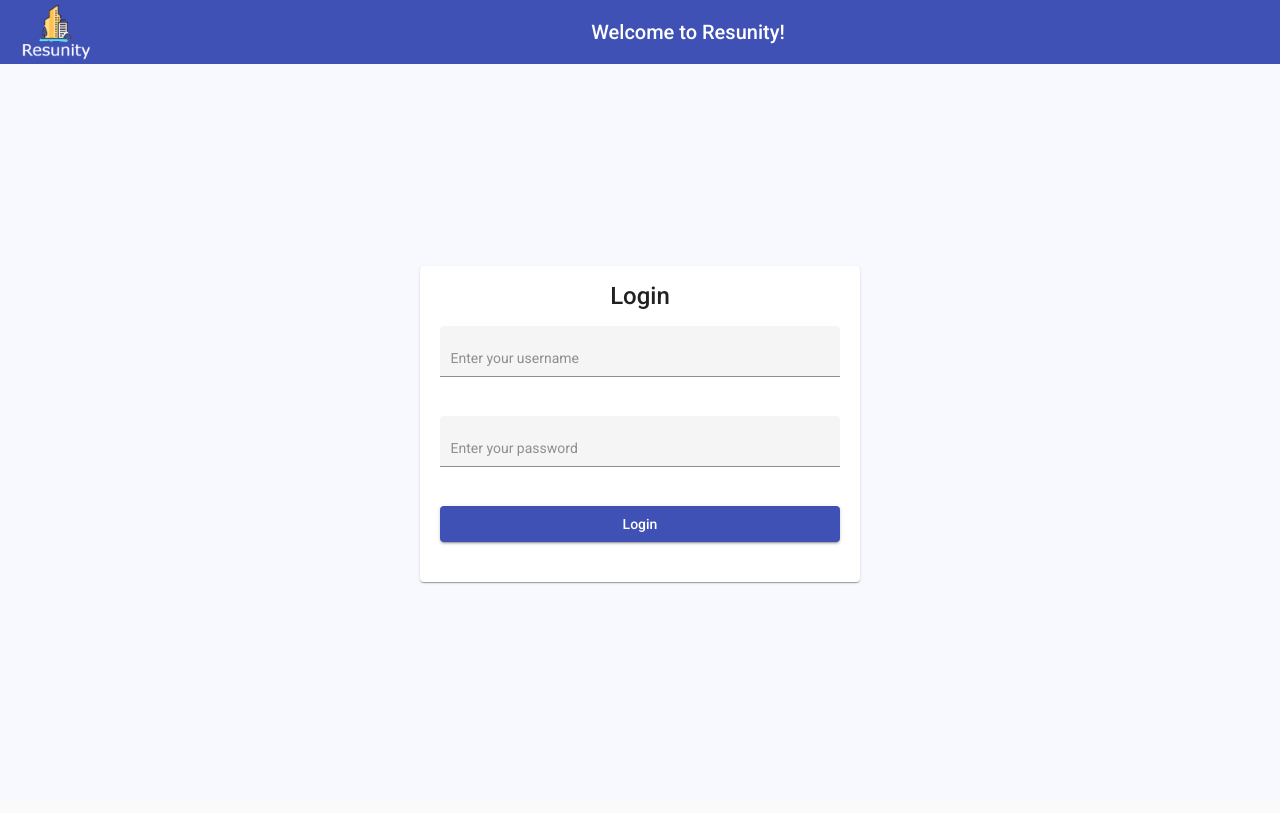
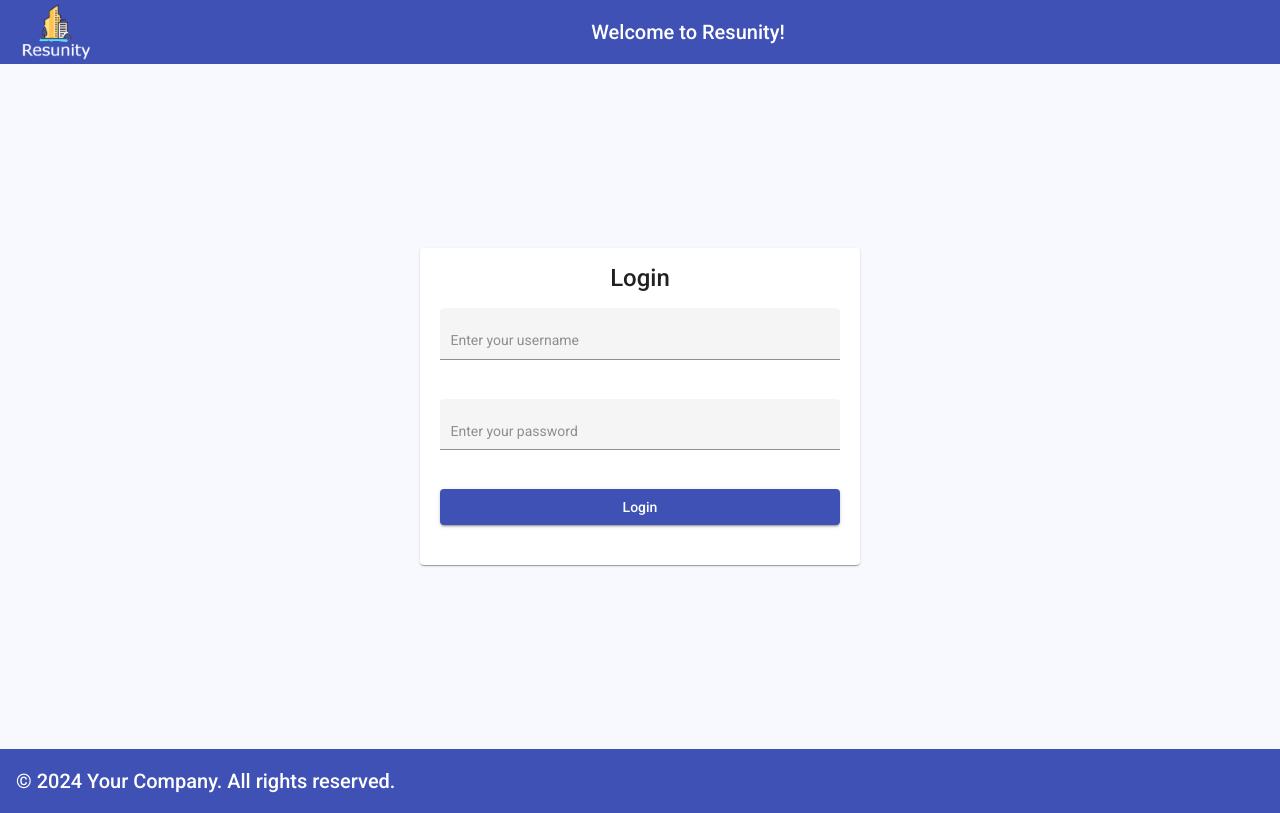
Before and after one commit to VeselinTodorov2000/ResunityHomeownerClient, an Angular app: page /login in a window 1280 px wide. Built offline with nearby package versions, Linux system fonts and the light colour scheme.

Commit message:
addede footer

```diff
--- a/src/app/app.component.html
+++ b/src/app/app.component.html
@@ -10,5 +10,10 @@
 </head>
 <body>
     <router-outlet></router-outlet>
+    <mat-toolbar style="background-color: #3f51b5;">
+        <mat-toolbar-row>
+            <span style="color: white;">© 2024 Your Company. All rights reserved.</span>
+        </mat-toolbar-row>
+    </mat-toolbar>
 </body>
 </html>
--- a/src/app/building-general/building-general.component.css
+++ b/src/app/building-general/building-general.component.css
@@ -4,6 +4,7 @@
     flex-direction: column;
     align-items: center;
     padding: 2rem;
+    height: calc(85% - 50px);
  }
 
 /* Top Panel */
--- a/src/app/building-selection/building-selection.component.css
+++ b/src/app/building-selection/building-selection.component.css
@@ -15,7 +15,8 @@
 
 .building-selection-panel {
     background-color: #f3f4f6;
-    height: calc(100% - 80px);
+    /* height: calc(100% - 80px); */
+    height: calc(90% - 35px);
 }
 
 .building-field:hover {
--- a/src/app/cashier/cashier.component.html
+++ b/src/app/cashier/cashier.component.html
@@ -2,7 +2,8 @@
   [currentUser]="currentUser"
   [title]="building.address + ' - Каса'"
 ></app-header-foundation>
-<mat-card>
+<mat-card style="    height: calc(85% - 30px);
+margin-bottom: 0px;">
     <div class="wrapper">
         <div class="panels">
           <div class="left-panel">
@@ -92,5 +93,4 @@
           </div>
         </div>
       </div>
-
 </mat-card>
--- a/src/app/login/login.component.css
+++ b/src/app/login/login.component.css
@@ -22,7 +22,7 @@
     display: flex;
     justify-content: center;
     align-items: center;
-    height: 90vh;
+    height: calc(90% - 35px);
 }
 
 .login-card {
--- a/src/app/login/login.component.html
+++ b/src/app/login/login.component.html
@@ -1,7 +1,4 @@
-<!-- <mat-toolbar color="primary" class="app-header">
-    <img src="assets/logo.png" class="app-logo" alt="Logo">
-    <span class="app-title">Welcome to Resunity</span>
-</mat-toolbar> -->
+
 <app-header-foundation [title]="'Welcome to Resunity!'"></app-header-foundation>
 <div class="login-container">
     <mat-card class="login-card">
```
Also changed, not shown: src/styles.css (line endings or trailing spaces).
